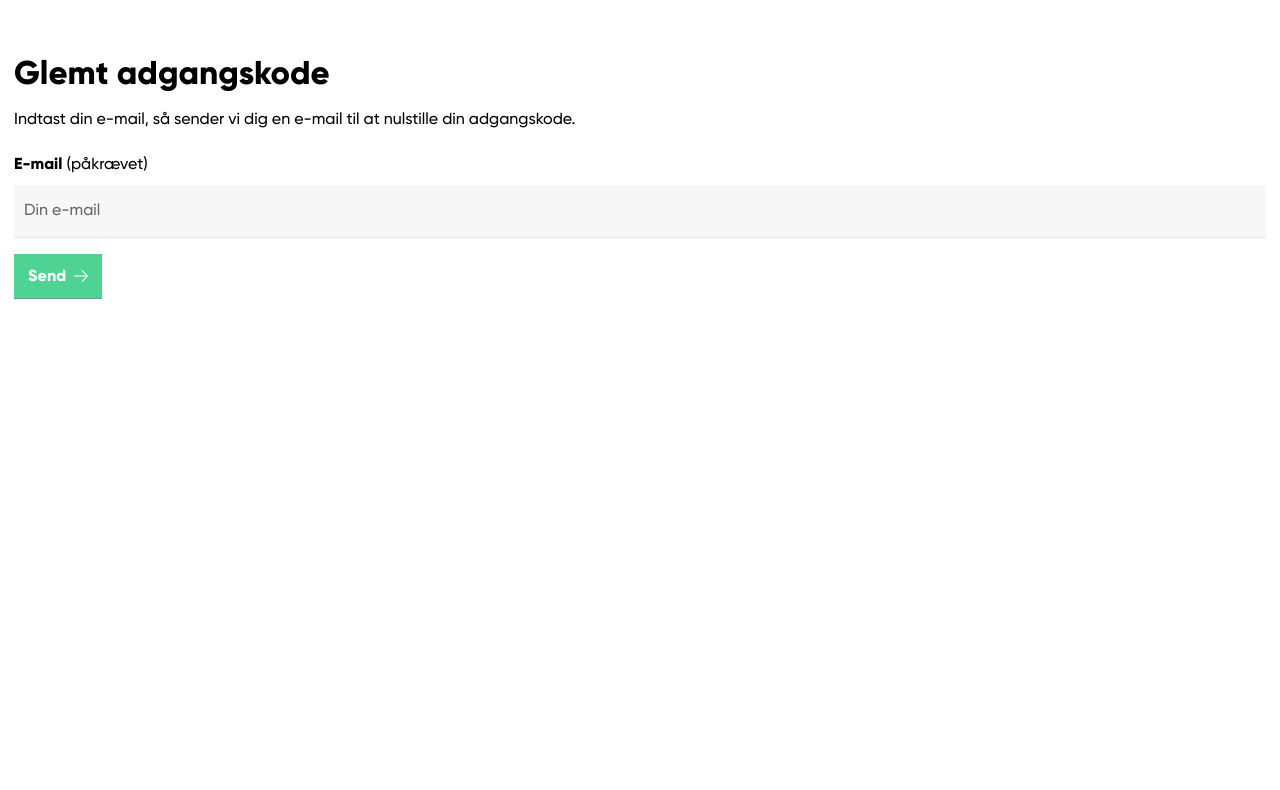
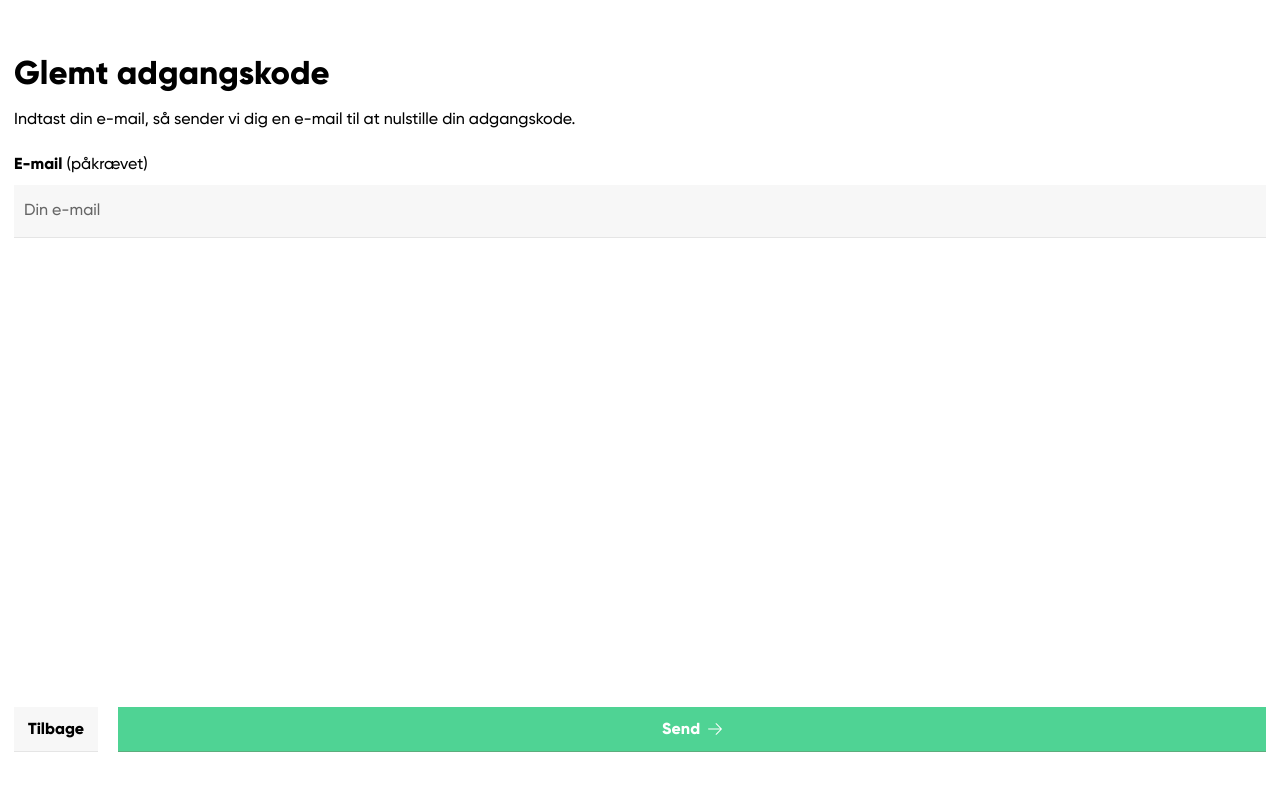
Before and after one commit to Cecilie-Jadach/wash-world-client, a Next.js app: page /forgot-password in a window 1280 px wide. Shown: the top 790 px of the page. Built offline with nearby package versions, Linux system fonts and the light colour scheme.

Commit message:
style: improve formatting and structure in ForgotPassword component

```diff
--- a/app/forgot-password/page.tsx
+++ b/app/forgot-password/page.tsx
@@ -48,7 +48,7 @@ export default function ForgotPassword() {
         // Hvis Flask returnerer en fejl (fx email ikke fundet)
         // sættes fejlen på 'root' så den vises under inputfeltet
         if (!response.ok) {
-            setError("root", {type:"server", message:"E-mail eksisterer ikke i vores system"})
+            setError("root", { type: "server", message: "E-mail eksisterer ikke i vores system" })
             return
         }
         // Sæt success til true så siden skifter til bekræftelsesbesked
@@ -61,15 +61,15 @@ export default function ForgotPassword() {
         <main className="mx-xs my-lg">
             <p>Tjek din e-mail — vi har sendt dig et link til at nulstille din adgangskode.</p>
         </main>
-        )
+    )
 
     return (
-        <main className="mx-xs my-lg flex flex-col gap-s">
+        <main className="mx-xs my-lg flex flex-col gap-s min-h-[calc(100svh-var(--spacing-lg)*2)]">
             <div className="flex flex-col gap-2xs">
                 <h1 className="font-extrabold text-3xl">Glemt adgangskode</h1>
                 <p>Indtast din e-mail, så sender vi dig en e-mail til at nulstille din adgangskode.</p>
             </div>
-            <form onSubmit={handleSubmit(onSubmit)}>
+            <form onSubmit={handleSubmit(onSubmit)} className="flex flex-col grow">
                 <Input
                     id="email"
                     label="E-mail"
@@ -83,9 +83,15 @@ export default function ForgotPassword() {
                     })}
                 />
                 <div className="py-3xs">
-                {errors.root && <Error>{errors.root.message}</Error>}
+                    {errors.root && <Error>{errors.root.message}</Error>}
                 </div>
-                <Button type="submit" disabled={!watchEmail}>Send</Button>
+                {/* <Button type="submit" disabled={!watchEmail}>Send</Button> */}
+                <div className="flex gap-s mt-auto">
+                    <Button href="/login" variant="secondary" icon={false}>Tilbage</Button>
+                    <Button className="grow" type="submit" disabled={!watchEmail}>
+                        Send
+                    </Button>
+                </div>
             </form>
         </main>
     )
--- a/app/reset-password/[key]/page.tsx
+++ b/app/reset-password/[key]/page.tsx
@@ -59,7 +59,7 @@ export default function ResetPassword() {
         })
 
         if (!response.ok) {
-            setError("root", {type:"server", message:"Adgangskoder er ikke ens"})
+            setError("root", { type: "server", message: "Adgangskoder er ikke ens" })
             return
         }
         setSuccess(true)
```
